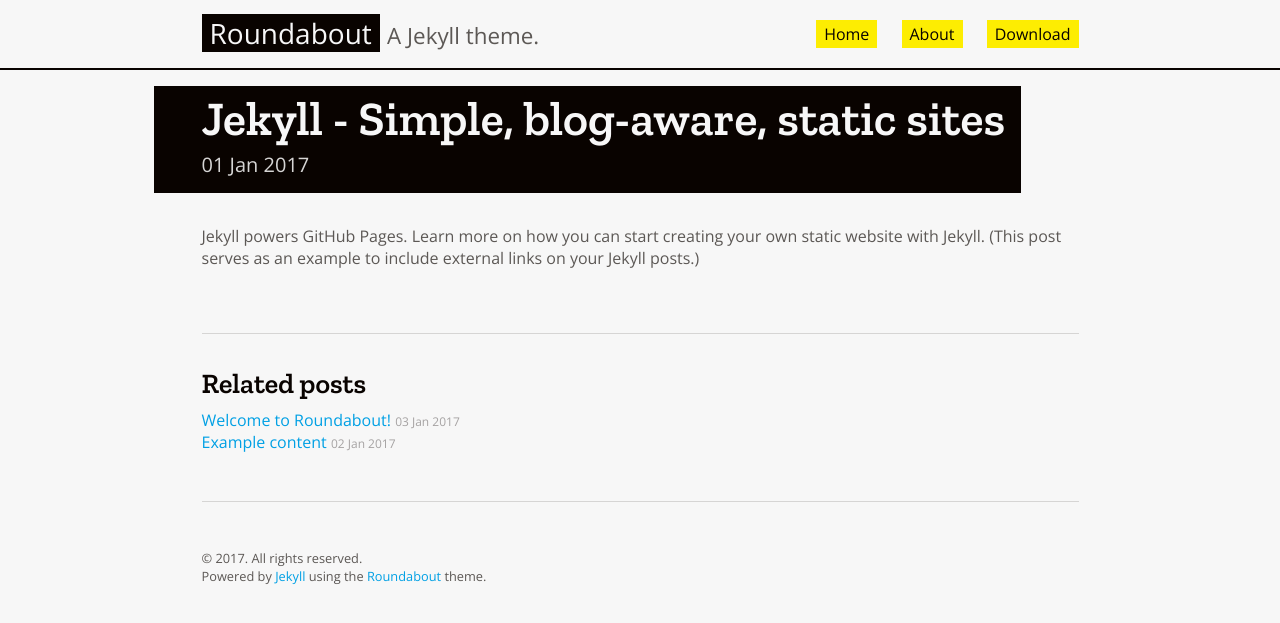
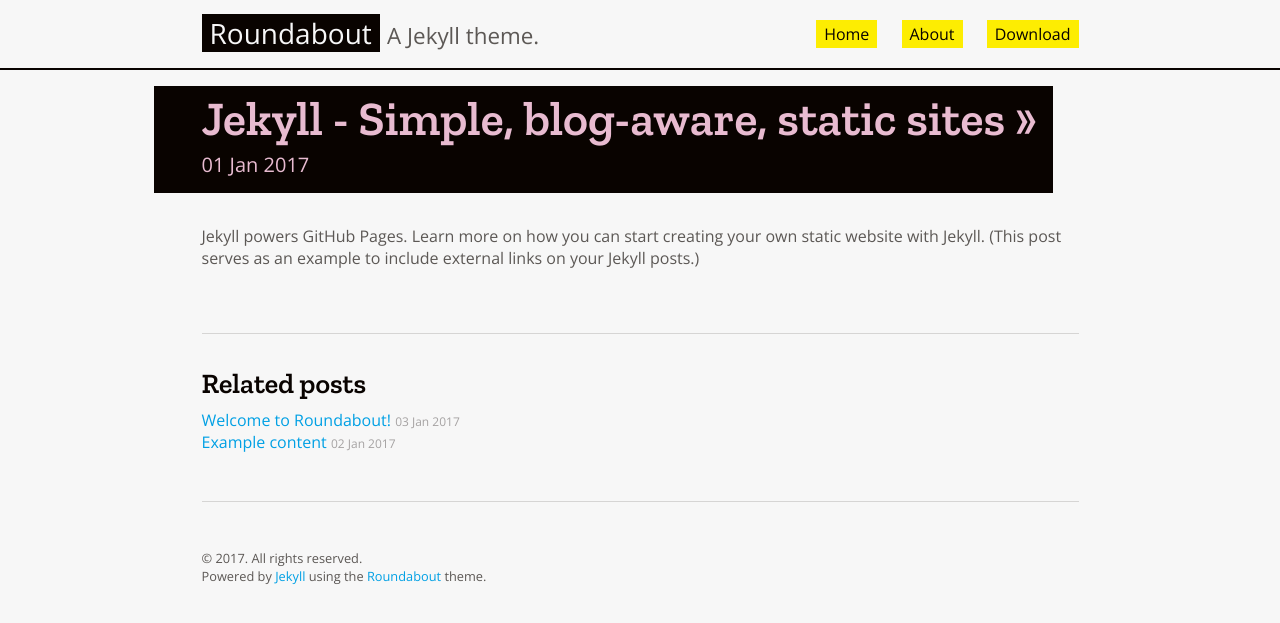
Before and after one commit to blvdgroup/roundabout, a Jekyll site: the page built from _posts/2017-01-01-jekyll-simple-blog-aware-static-sites.md, in a window 1280 px wide. Shown: the top 623 px of the page. Built offline with Jekyll 4.4.1, drawn with Linux system fonts in a browser that asks for light colours.

Commit message:
:sparkles: include external link on posts (if available)

```diff
--- a/_layouts/post.html
+++ b/_layouts/post.html
@@ -4,8 +4,14 @@
 
 <article class="post">
   <header class="post-header">
-    <div class="post-header-inner">
-      <h1 class="post-title">{{ page.title }}</h1>
+    <div class="post-header-inner{% if page.external_url %} post-external-link{% endif %}">
+      {% if page.external_url %}
+        <h1 class="post-title">
+          <a href="{{ page.external_url }}">{{ page.title }} &raquo;</a>
+        </h1>
+      {% else %}
+        <h1 class="post-title">{{ page.title }}</h1>
+      {% endif %}
       <time datetime="{{ page.date | date_to_xmlschema }}" class="post-date">{{ page.date | date_to_string }}</time>
       {% capture words %}
         {{ content | number_of_words | minus: 180 }}
--- a/_scss/pages/_posts.scss
+++ b/_scss/pages/_posts.scss
@@ -16,7 +16,6 @@
 .page-header,
 .post-header {
   margin-bottom: 2rem;
-  color: $inverse-color;
 
   .page-header-inner,
   .post-header-inner {
@@ -25,10 +24,20 @@
     margin-right: -($container-padding);
     padding: .5rem 1rem;
     background-color: $post-header-background-color;
+    color: $post-header-title-color;
 
     @media (min-width: $media-breakpoint-lg) {
       margin-left: -($container-padding-lg);
       padding-left: $container-padding-lg;
+    }
+
+    // Custom modifier for posts with external links
+    &.post-external-link {
+      color: $post-header-external-color;
+
+      a {
+        color: $post-header-external-color;
+      }
     }
   }
 }
--- a/_scss/utils/_variables.scss
+++ b/_scss/utils/_variables.scss
@@ -73,6 +73,7 @@
 // Posts & post archives
 $post-header-background-color: $heading-color;
 $post-header-title-color: $body-bg;
+$post-header-external-color: $base09;
 $post-archive-title-color: $heading-color;
 $post-archive-date-color: $body-color-muted;
 $post-archive-background-color: $base0C;
```
